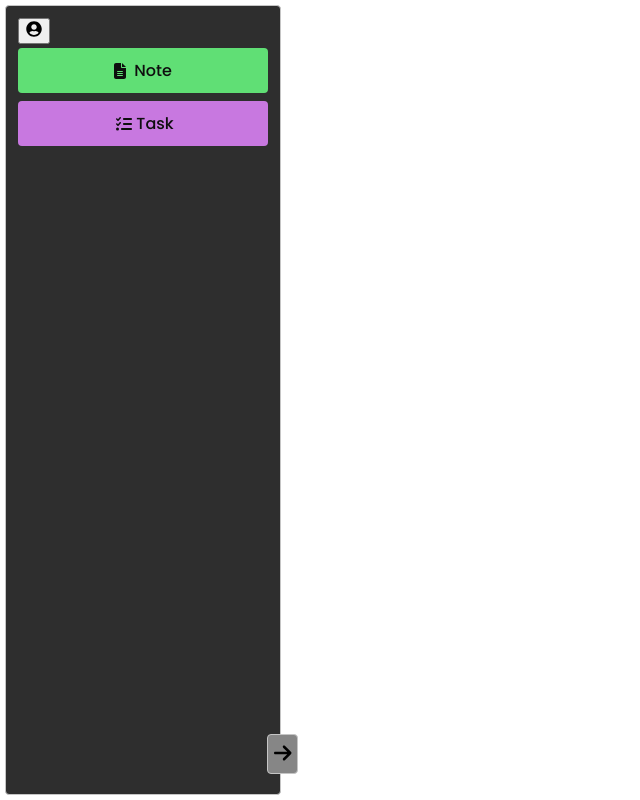
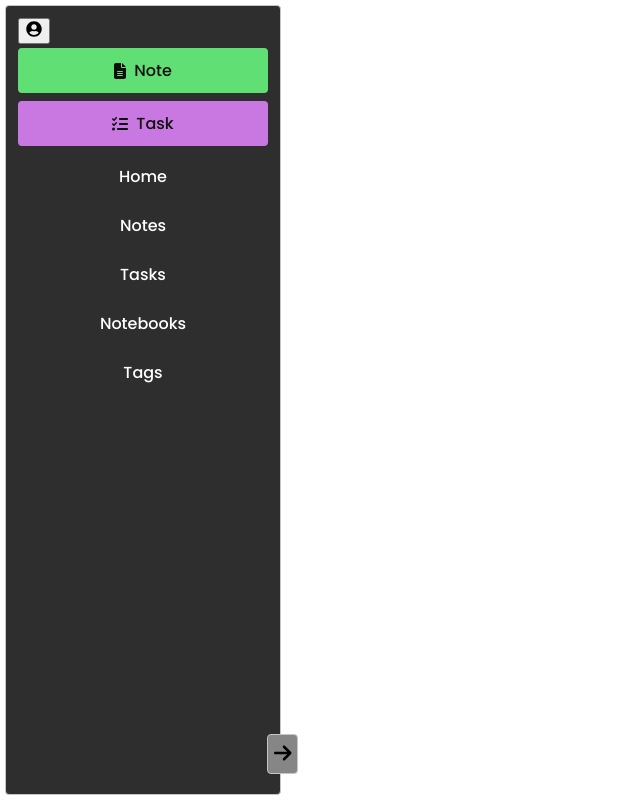
Before and after one commit to Tashley13/Clevernote-, a React (Vite) app in the folder react-vite/: page / in a window 1280 px wide. Shown: the whole page, without its empty margins (0-640 px from the left). Built offline with nearby package versions, Linux system fonts and the light colour scheme; no server answers.

Commit message:
added bps to init and more css

```diff
--- a/react-vite/src/components/Navigation/Navigation.css
+++ b/react-vite/src/components/Navigation/Navigation.css
@@ -71,3 +71,7 @@
 .purple:hover{
   background-color: rgb(204, 143, 223);
 }
+
+.text-white {
+  color:white;
+}
--- a/react-vite/src/components/Navigation/Navigation.jsx
+++ b/react-vite/src/components/Navigation/Navigation.jsx
@@ -9,16 +9,24 @@ function Navigation() {
   const [navOpen, setNavOpen] = useState(true)
 
   const navViewChanger = () => {
-    let navMain = document.getElementById("nav-main")
-    let arrow = document.getElementById("viewer-icon")
+    const navMain = document.getElementById("nav-main")
+    const arrow = document.getElementById("viewer-icon")
+    const innerText = document.querySelectorAll('.nav-primary-btn-inner-text')
     setNavOpen(!navOpen)
 
     if(navOpen){
       navMain.style.width = '50px'
       arrow.style.rotate = '360deg'
+      innerText.forEach(el => {
+        el.style.display = "none"
+      })
+
     }else{
       navMain.style.width = '250px'
       arrow.style.rotate = '180deg'
+      innerText.forEach(el => {
+        el.style.display = "block"
+      })
     }
   }
   return (
@@ -28,12 +36,30 @@ function Navigation() {
             <ProfileButton />
           </li>
           <div className="big-btn-container">
-              <NavLink className='nav-btn-primary green' to="/"><FontAwesomeIcon icon={faFileLines} /> <span>Note</span></NavLink>
+              <NavLink className='nav-btn-primary green' to="/">
+                <FontAwesomeIcon icon={faFileLines} />
+                <span className="nav-primary-btn-inner-text">Note</span>
+              </NavLink>
 
-              <NavLink className='nav-btn-primary purple' to="/"> <FontAwesomeIcon icon={faListCheck} />Task</NavLink>
+              <NavLink className='nav-btn-primary purple' to="/">
+                <FontAwesomeIcon icon={faListCheck} />
+                <span className="nav-primary-btn-inner-text">Task</span>
+              </NavLink>
           </div>
           <li>
-            <NavLink className='nav-btn-primary' to="/"></NavLink>
+            <NavLink className='nav-btn-primary text-white' to="/">Home</NavLink>
+          </li>
+          <li>
+            <NavLink className='nav-btn-primary text-white' to="/">Notes</NavLink>
+          </li>
+          <li>
+            <NavLink className='nav-btn-primary text-white' to="/">Tasks</NavLink>
+          </li>
+          <li>
+            <NavLink className='nav-btn-primary text-white' to="/">Notebooks</NavLink>
+          </li>
+          <li>
+            <NavLink className='nav-btn-primary text-white' to="/">Tags</NavLink>
           </li>
         </ul>
       <button id="nav-close-btn" onClick={navViewChanger}>
```
Also changed, not shown: 2 other files (tests, documents, lock files or other folders).
